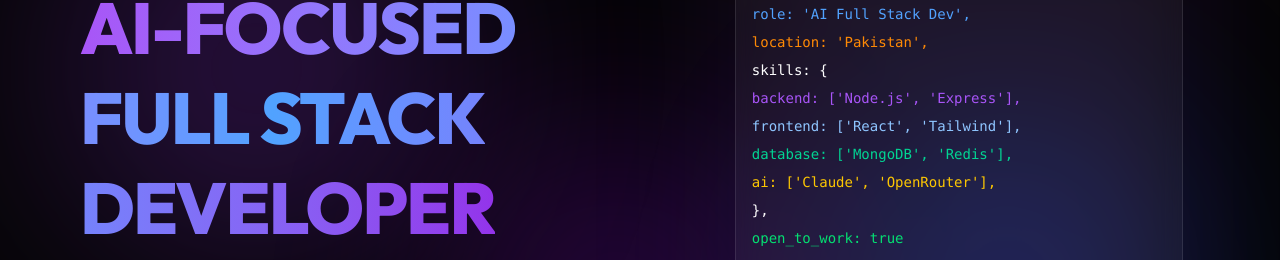
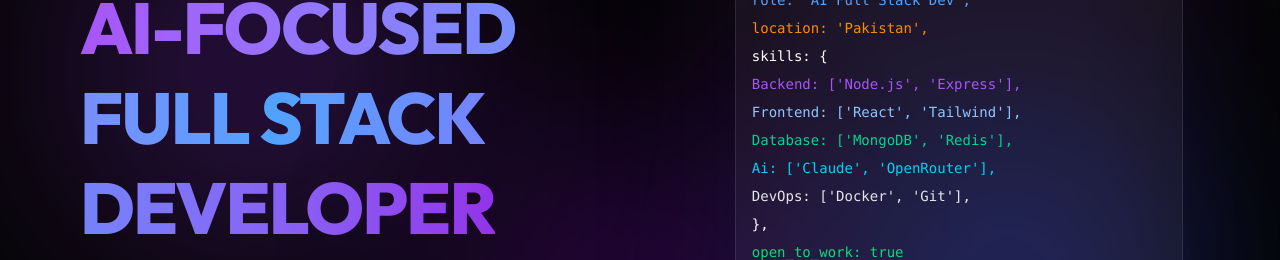
Before and after one commit to Hassnain-Alii/Portfolio, a React (Vite) app: page / in a window 1280 px wide. Shown: the part 244-504 px from the top of the page. Built offline with nearby package versions, Linux system fonts and the light colour scheme; no server answers.

Commit message:
update 2

```diff
--- a/src/components/Hero.jsx
+++ b/src/components/Hero.jsx
@@ -50,10 +50,11 @@ export const Hero = () => {
     { text: "  role: 'AI Full Stack Dev',", color: "text-blue-400" },
     { text: "  location: 'Pakistan',", color: "text-orange-400" },
     { text: "  skills: {", color: "text-white" },
-    { text: "    backend: ['Node.js', 'Express'],", color: "text-accent-light" },
-    { text: "    frontend: ['React', 'Tailwind'],", color: "text-blue-300" },
-    { text: "    database: ['MongoDB', 'Redis'],", color: "text-emerald-400" },
-    { text: "    ai: ['Claude', 'OpenRouter'],", color: "text-yellow-400" },
+    { text: "    Backend: ['Node.js', 'Express'],", color: "text-accent-light" },
+    { text: "    Frontend: ['React', 'Tailwind'],", color: "text-blue-300" },
+    { text: "    Database: ['MongoDB', 'Redis'],", color: "text-emerald-400" },
+    { text: "    Ai: ['Claude', 'OpenRouter'],", color: "text-cyan-400" },
+    { text: "    DevOps: ['Docker', 'Git'],", color: "text-" },
     { text: "  },", color: "text-white" },
     { text: "  open_to_work: true", color: "text-green-400" },
     { text: "};", color: "text-white" },
```
